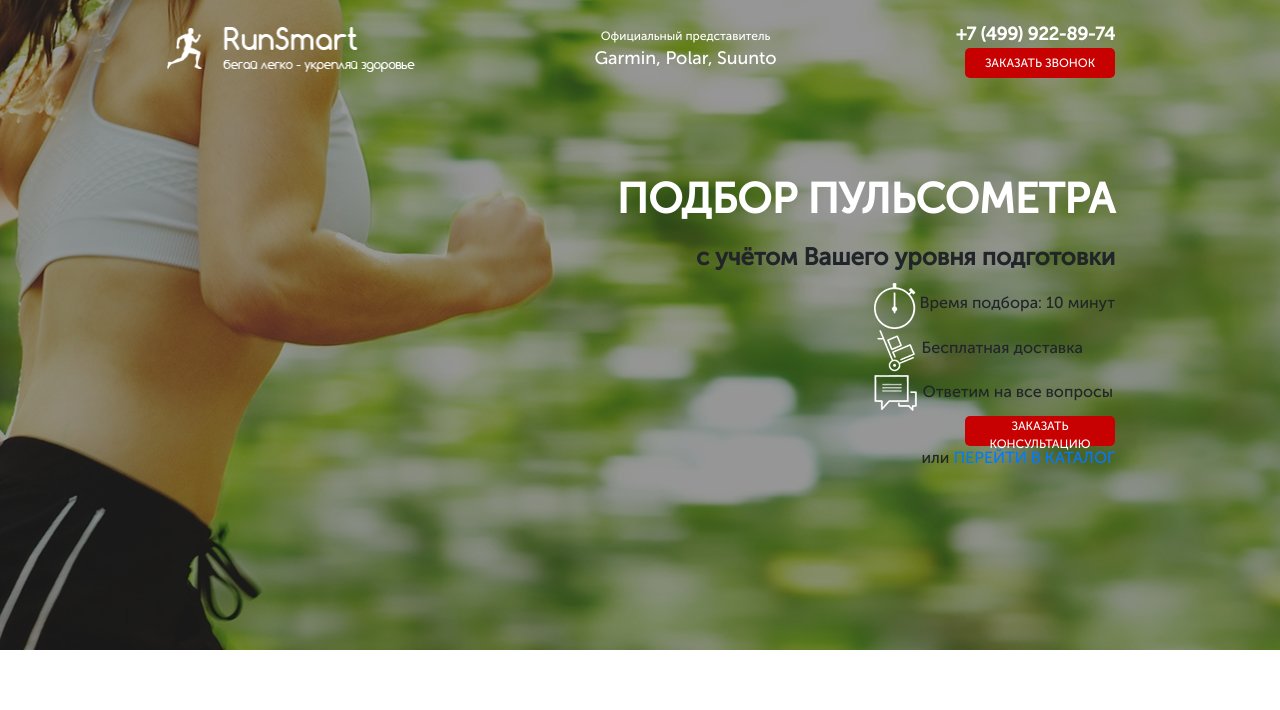
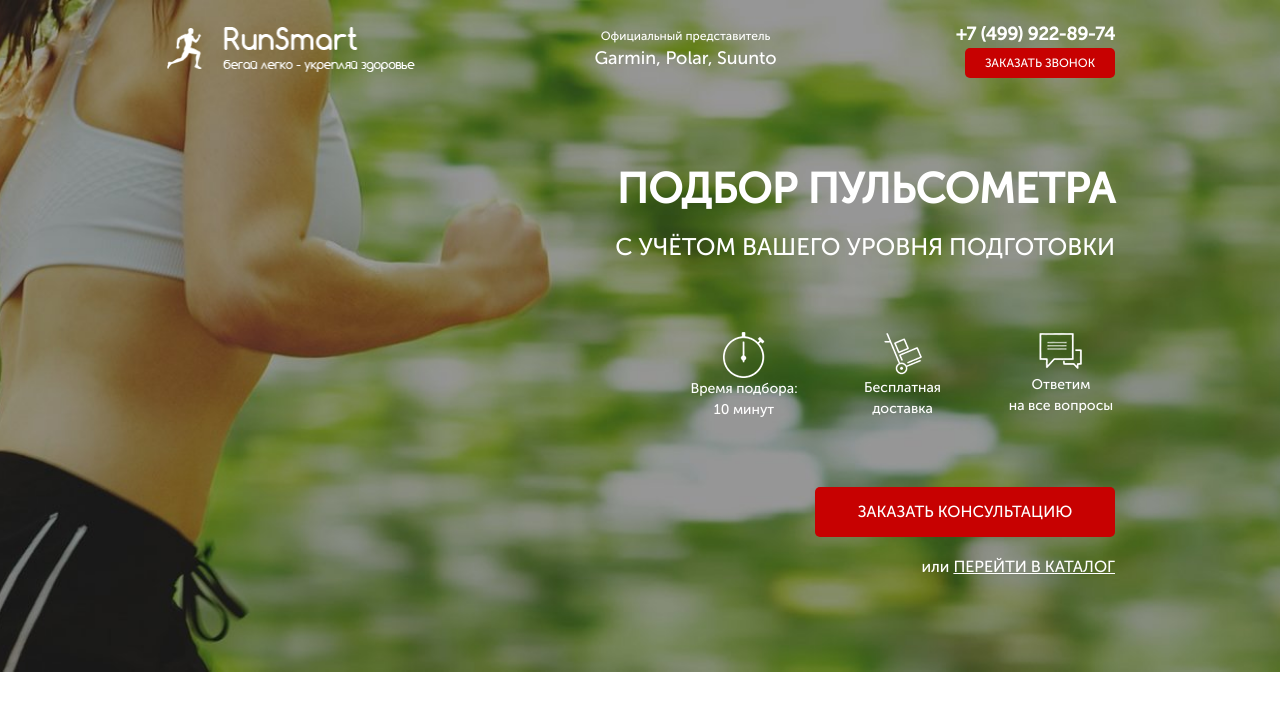
Before and after one commit to palych164/Pulse, a website: page src/index.html in a window 1280 px wide. Drawn offline with Linux system fonts and the light colour scheme.

Commit message:
header ready

```diff
--- a/src/index.html
+++ b/src/index.html
@@ -14,7 +14,7 @@
         <div class="container">
             <header class="header">
                 <a href="#" class="header__logo">
-                        <img src="/icons/part_1/logo_running_man.png" alt="logo">
+                        <img src="icons/part_1/logo_running_man.png" alt="logo">
 
                 </a>
                 <div class="header__official">
@@ -39,18 +39,18 @@
 					</h2>
 					<div class="promo__icons">
 						<div class="promo_icon">
-							<img src="/icons/part_1/icon_timer.png" alt="timer">
-							Время подбора:
+							<img src="icons/part_1/icon_timer.png" alt="timer">
+							Время подбора: <br>
 							10 минут
 						</div>
 						<div class="promo_icon">
-							<img src="/icons/part_1/icon_delivery.png" alt="delivery">
-							Бесплатная
+							<img src="icons/part_1/icon_delivery.png" alt="delivery">
+							Бесплатная <br>
 							доставка
 						</div>
 						<div class="promo_icon">
-							<img src="/icons/part_1/icon_messages.png" alt="support">
-							Ответим
+							<img src="icons/part_1/icon_messages.png" alt="support">
+							Ответим <br>
 							на все вопросы
 						</div>
 					</div>
--- a/src/sass/_buttons.scss
+++ b/src/sass/_buttons.scss
@@ -8,4 +8,10 @@
     font-weight: 500;
     text-transform: uppercase;
     color: #ffffff;
+    &_main{
+        margin-top: 67px;
+        width: 300px;
+        height: 50px;
+        font-size: 16px;
+    }
 }
--- a/src/sass/_promo.scss
+++ b/src/sass/_promo.scss
@@ -1,7 +1,7 @@
 .promo {
     min-height: 650px;
     padding: 21px 0 93px 0;
-    background: url(/images/background/background_running_woman.jpg) center (center/cover) no-repeat;
+    background: url(../images/background/background_running_woman.jpg) center (center/cover) no-repeat;
     &__wrapper {
         display: flex;
         flex-direction: column;
@@ -13,5 +13,45 @@
         font-weight: 700;
         text-transform: uppercase;
         color: #ffffff;
+        line-height: 42px;
+    }
+    &__subheader{
+        margin-top: 17px;
+        font-size: 24px;
+        font-weight: 500;
+        text-transform: uppercase;
+        color: #ffffff;
+        line-height: 24px;
+        }
+    &__icons{
+        margin-top: 65px;
+        width: 425px;
+        display: flex;
+        justify-content: space-between;
+    }
+    &_icon{
+        width: 108px;
+        text-align: center;
+        font-size: 14px;
+        font-weight: 500;
+        color: #ffffff;
+        img{
+            display: block;
+            margin: 0 auto;
+        }
+    }
+    &_link{
+        margin-top: 18px;
+        font-size: 16px;
+        font-weight: 500;
+        color: #ffffff;
+        a {
+            text-decoration: underline;
+            text-transform: uppercase;
+            color: #ffffff;
+        }
+        a:hover{
+            color: #fff;
+        }
     }
 }
--- a/src/sass/style.scss
+++ b/src/sass/style.scss
@@ -9,3 +9,4 @@
 @import 'promo';
 @import 'header';
 @import 'buttons';
+@import 'advantage';
```
Also changed, not shown: src/css/style.min.css, src/sass/_advantage.scss (added), 1 other file.
